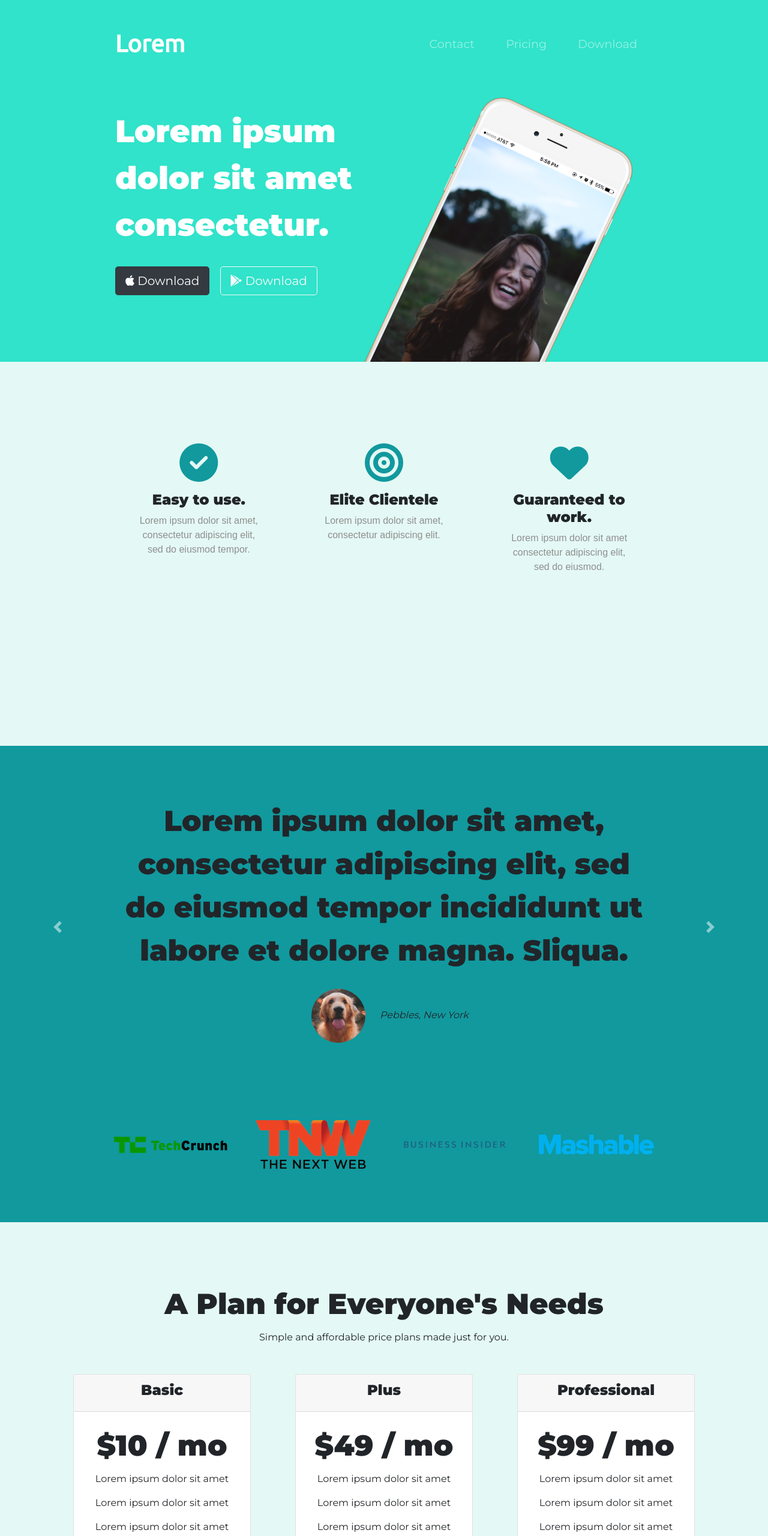
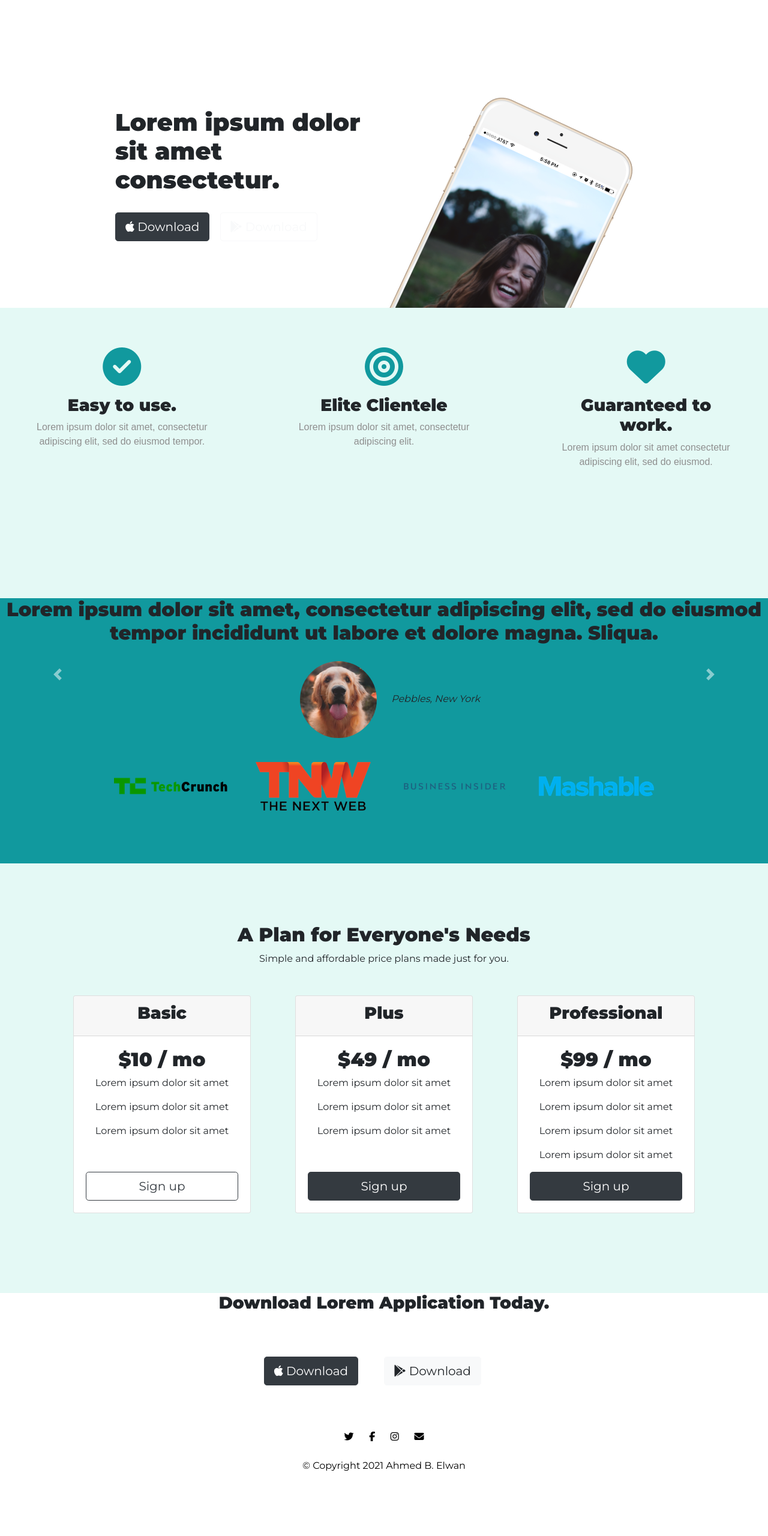
Before and after one commit to a-belal185/startup-home, a plain HTML site: page index.html in a window 1280 px wide. Shown: the top 2560 px of the page at 60% size. After the commit the page ends 2488 px from the top, so only its background shows below. Drawn offline with nearby package versions, Linux system fonts and the light colour scheme.

Commit message:
Refactored the styles.

```diff
--- a/css/styles.css
+++ b/css/styles.css
@@ -1,40 +1,38 @@
 body {
   font-family: Montserrat, sans-serif;
+  text-align: center;
 }
 
-h1 {
+h1, h2, h3, h4, h5, h6 {
+  font-weight: bold;
+}
+
+/* Headings Section */
+.big-heading {
   font-family: Montserrat, sans-serif;
   font-weight: 900;
   font-size: 3.25rem;
   line-height: 1.5;
 }
 
-h2 {
-  font-family: Montserrat, sans-serif;
-  font-weight: bold;
+.section-heading {
   font-size: 3rem;
   line-height: 1.5;
 }
 
-h3 {
-  font-family: Montserrat, sans-serif;
-  font-size: 1.5rem;
-  font-weight: bold;
+/* Containers */
+.container-fluid {
+  padding: 7% 15%;
 }
 
-#title {
+/* Sections */
+.colored-section {
   background-color: #30e3ca;
   color: white;
 }
 
-.container-fluid {
-  padding: 3% 15% 7%;
-}
-
-.turn-invisible {
-  text-indent: 100%;
-  white-space: nowrap;
-  overflow: hidden;
+.white-section {
+  background-color: #e4f9f5;
 }
 
 /* Navigation Bar */
@@ -57,6 +55,15 @@ h3 {
   font-size: 1.2rem;
 }
 
+/* Title Section */
+#title {
+  text-align: left;
+}
+
+#title .container-fluid {
+  padding: 3% 15% 7%;
+}
+
 /* Download Buttons */
 .download-btn {
   margin: 5% 3% 5% 0;
@@ -72,13 +79,11 @@ h3 {
 
 /* Features Section */
 #features {
-  padding: 7% 15%;
   background-color: #e4f9f5;
   position: relative;
 }
 
 .features-section {
-  text-align: center;
   padding: 5%;
 }
 
@@ -97,10 +102,18 @@ h3 {
   color: #30e3ca;
 }
 
+.features-title {
+  font-size: 1.5rem;
+}
+
 /*Testimonial Section*/
 #testimonials {
-  text-align: center;
   background-color: #11999e;
+}
+
+.testimonial-text {
+  font-size: 3rem;
+  line-height: 1.5;
 }
 
 .testimonial-image {
@@ -110,13 +123,8 @@ h3 {
 }
 
 /* Press Section */
-.carousel-item {
-  padding: 7% 15%;
-}
-
 #press {
   background-color: #11999e;
-  text-align: center;
   padding-bottom: 3%;
 }
 
@@ -128,8 +136,18 @@ h3 {
 /* Pricing Section */
 #pricing {
   padding: 100px;
-  text-align: center;
   background-color: #e4f9f5;
+}
+
+.turn-invisible {
+  text-indent: 100%;
+  white-space: nowrap;
+  overflow: hidden;
+}
+
+.pricing-section {
+  font-size: 3rem;
+  line-height: 1.5;
 }
 
 .pricing-column {
@@ -148,19 +166,7 @@ h3 {
 }
 
 /* Footer Section */
-#cta {
-  text-align: center;
-  background-color: #30e3ca;
-  padding: 7% 15%;
-}
-
-#footer {
-  background-color: #e4f9f5;
-  padding: 7% 15%;
-  text-align: center;
-}
-
-.footer-title {
+.cta-heading {
   color: #fff;
   font-weight: 900;
   font-family: Montserrat, sans-serif;
@@ -169,7 +175,6 @@ h3 {
 }
 
 .copyright {
-  text-align: center;
   line-height: 2;
   padding: 1%;
   color: black;
@@ -178,7 +183,6 @@ h3 {
 }
 
 .social-media {
-  text-align: center;
   line-height: 2;
   padding: 1%;
   color: black;
```
